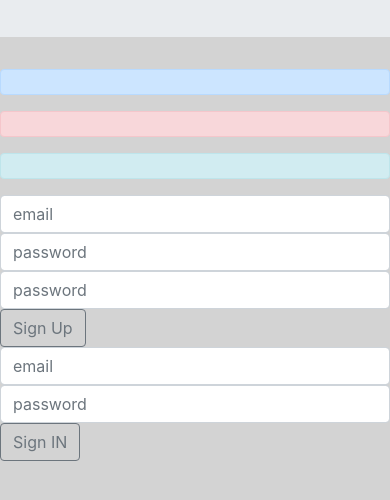
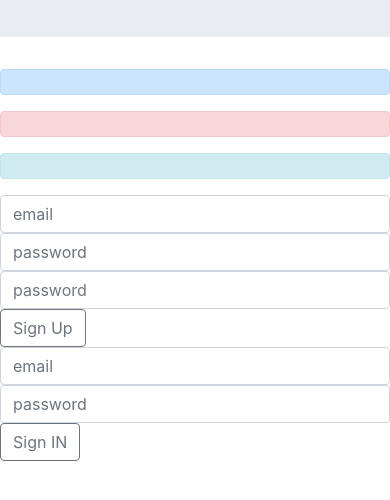
Before and after one commit to truongphan97gl/tic-tac-toe-client, a website built with webpack: page index.html in a window 390 px wide. Shown: the part 102-602 px from the top of the page. Built offline with nearby package versions, Linux system fonts and the light colour scheme.

Commit message:
Fixing background color

```diff
--- a/assets/styles/index.scss
+++ b/assets/styles/index.scss
@@ -27,9 +27,10 @@ input {
   }
 }
 #message, #alert, #game-id, #display-game {
+  font-size: 3vh;
   text-align: center;
-  font-size: 3vh;
 }
+
 #inside {
   display: flex;
   flex-direction: row;
@@ -46,10 +47,6 @@ input {
 
 
 @media only screen and (max-width: 600px) {
-  body {
-    background-color: $lightblue;
-  }
-
   .box {
     font-size: 4vw;
     height: 5vh;
@@ -58,9 +55,6 @@ input {
 }
 
 @media only screen and (max-width: 450px) {
-  body {
-    background-color: $lightgrey;
-  }
 
   .box {
     font-size: 2vw;
```
